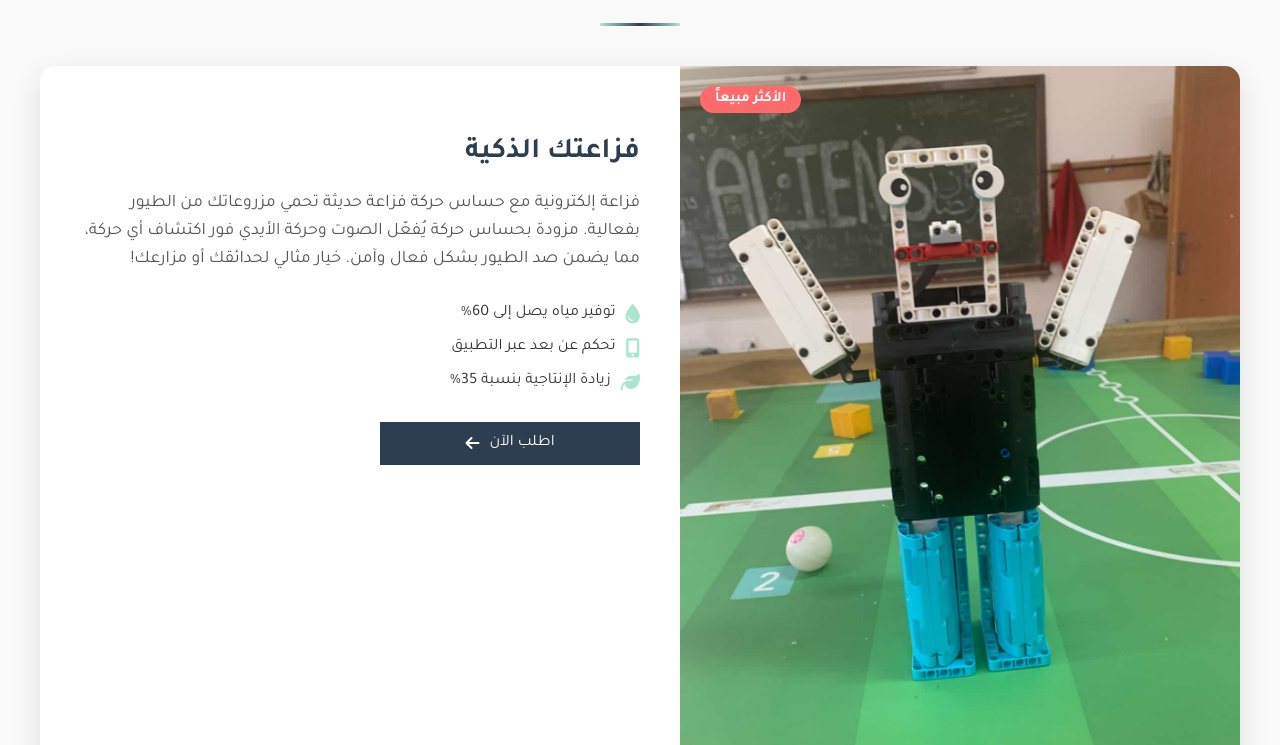
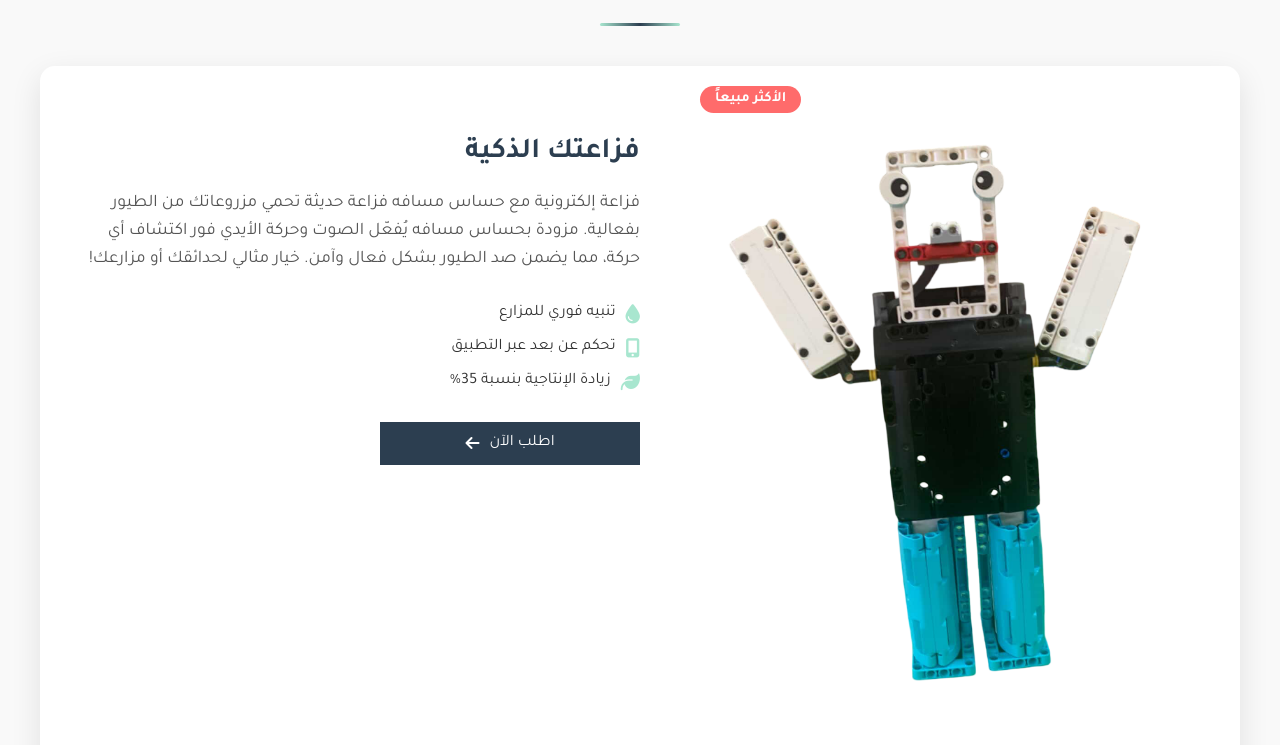
Before and after one commit to MRobedat/LEMO-site, a plain HTML site: page index.html in a window 1280 px wide. Shown: the part 575-1320 px from the top of the page. Drawn offline with Linux system fonts and the light colour scheme.

Commit message:
Add files via upload

```diff
--- a/index.html
+++ b/index.html
@@ -32,18 +32,18 @@
 
         <div class="product-card">
             <div class="product-image">
-                <img src="assets/494574284_1336331744121186_1064847974478323227_n.jpg   " alt="نظام ري ذكي">
+                <img src="assets/494574284_1336331744121186_1064847974478323227_n.png" alt="نظام ري ذكي">
                 <span class="product-badge">الأكثر مبيعاً</span>
             </div>
             <div class="product-details">
                 <h3> فزاعتك الذكية </h3>
                 <p class="product-description">
-                    فزاعة إلكترونية مع حساس حركة
-                    فزاعة حديثة تحمي مزروعاتك من الطيور بفعالية. مزودة بحساس حركة يُفعّل الصوت وحركة الأيدي فور اكتشاف أي حركة، مما يضمن صد الطيور بشكل فعال وآمن. خيار مثالي لحدائقك أو مزارعك!
+                    فزاعة إلكترونية مع حساس مسافه
+                    فزاعة حديثة تحمي مزروعاتك من الطيور بفعالية. مزودة بحساس مسافه يُفعّل الصوت وحركة الأيدي فور اكتشاف أي حركة، مما يضمن صد الطيور بشكل فعال وآمن. خيار مثالي لحدائقك أو مزارعك!
                 <div class="product-features">
                     <div class="feature">
                         <i class="fas fa-tint"></i>
-                        <span>توفير مياه يصل إلى 60%</span>
+                        <span>تنبيه فوري للمزارع</span>
                     </div>
                     <div class="feature">
                         <i class="fas fa-mobile-alt"></i>
```
Also changed, not shown: index2.html (+1 -1 lines), assets/494574284_1336331744121186_1064847974478323227_n.png (added).
